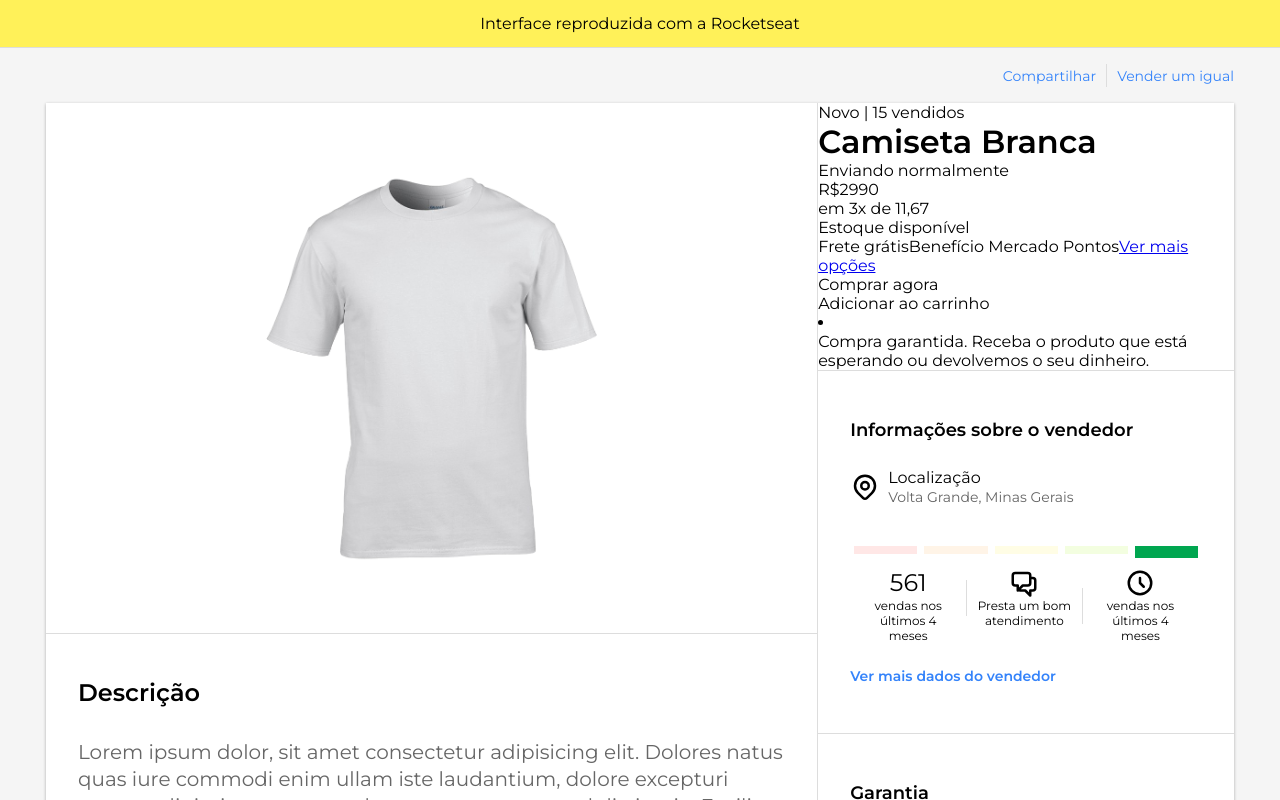
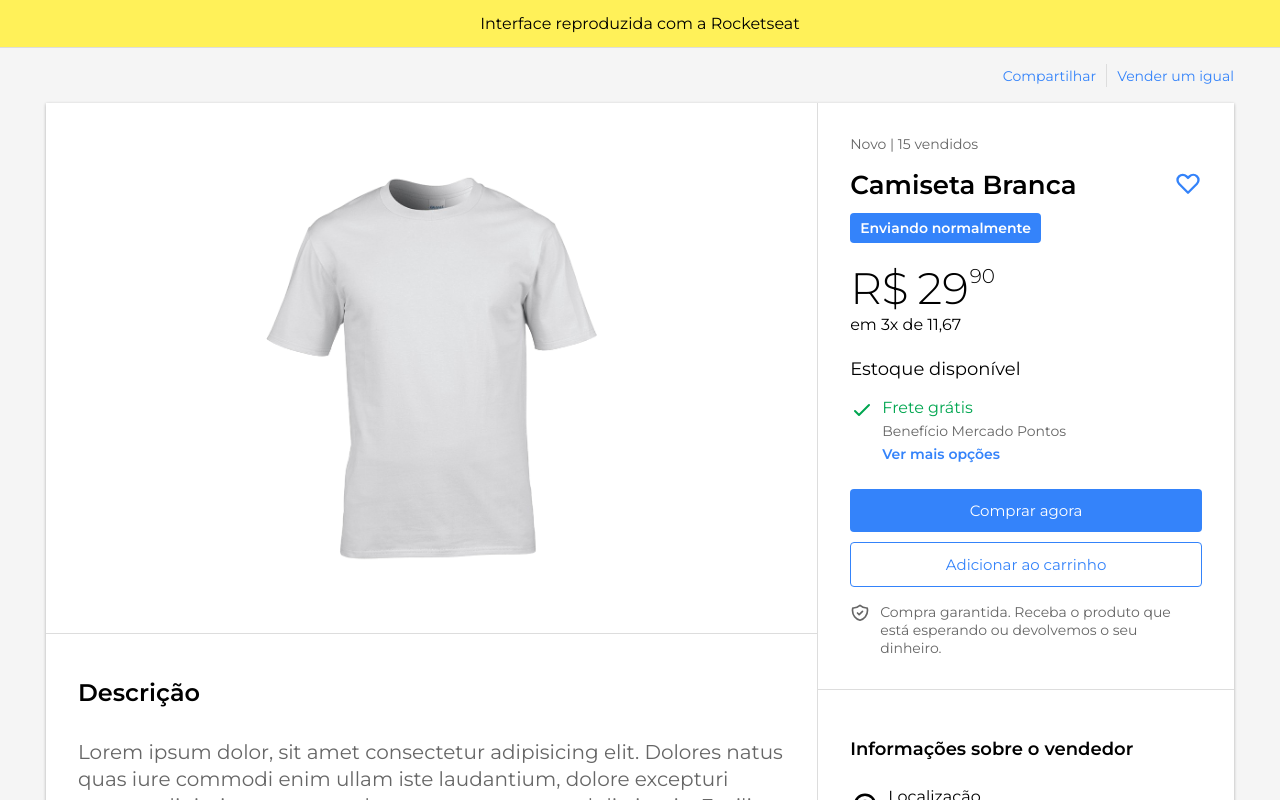
Before and after one commit to the-one-who-knoccks/UI-Clone-MercadoLivre, a React (Create React App) app: page / in a window 1280 px wide. Shown: the top 800 px of the page. Built offline with nearby package versions, Linux system fonts and the light colour scheme; the HTML template or start-up script is replaced by a standard one.

Commit message:
:art: Updated ProductAction component

```diff
--- a/src/components/ProductAction/styles.ts
+++ b/src/components/ProductAction/styles.ts
@@ -1,61 +1,169 @@
 import styled from 'styled-components';
 
+import {HiOutlineHeart, HiOutlineCheck, HiOutlineShieldCheck } from 'react-icons/hi';
+
 export const Container = styled.div`
-
+  padding: 32px;
+  display: flex;
+  flex-direction: column;
 `;
 
 export const Condition = styled.div`
+  font-size: 14px;
+  color: var(--color-gray);
+  margin-bottom: 16px;
 
 `;
 
 export const Row = styled.div`
+  display: flex;
+  justify-content: space-between;
 
+  > h1 {
+    width: 100%;
+    font-size: 26px;
+    font-weight: 600;
+  }
 `;
 
-export const HeartIcon = styled.div`
+export const HeartIcon = styled(HiOutlineHeart)`
+  width: 28px;
+  height: 28px;
+  color: var(--color-blue);
+  flex-shrink: 0;
+
+  margin-left: 16px;
+  cursor: pointer;
 
 `;
 
 export const DispatchTag = styled.div`
-
+  margin-top: 12px;
+  background: var(--color-blue);
+  color: var(--color-white);
+  padding: 6px 10px;
+  border-radius: 4px;
+  font-size: 14px;
+  font-weight: 600;
+  width: fit-content;
 `;
 
 export const PriceCard = styled.div`
-
+  margin-top: 18px;
+  display: flex;
+  flex-direction: column;
 `;
 
 export const PriceRow = styled.div`
+  display: flex;
+  align-items: flex-start;
+  font-size: 44px;
+  font-weight: 300;
 
+  .fractions {
+    margin-left: 8.8px;
+  }
+
+  .cents {
+    font-size: 20px;
+    padding-top: 3px;
+    margin-left: 1px;
+  }
 `;
 
 export const InstallmentsInfo = styled.div`
-
+  font-size: 16px;
 `;
 export const StockStatus = styled.div`
+  margin-top: 24px;
+  font-size: 18px;
 
 `;
 
 export const MethodCard = styled.div`
+  margin-top: 18px;
+  display: flex;
+
+  > div {
+    margin-left: 8px;
+    display: flex;
+    flex-direction: column;
+
+    .title {
+      color: var(--color-green);
+      font-size: 16px;
+    }
+    .details {
+      color: var(--color-gray);
+      margin-top: 5px;
+      font-size: 14px;
+    }
+
+    .more {
+      margin-top: 5px;
+      color: var(--color-blue);
+      text-decoration: none;
+      font-size: 14px;
+      font-weight: 600;
+    }
+
+  }
+`;
+
+export const CheckIcon = styled(HiOutlineCheck)`
+  width: 24px;
+  height: 24px;
+  color: var(--color-green);
+`;
+
+export const Actions = styled.div`
+  margin-top: 16px;
+  display: flex;
+  flex-direction: column;
 
 `;
 
-export const CheckIcon = styled.div`
+type ButtonProps = { solid?: boolean};
 
+export const Button = styled.button<ButtonProps>`
+  display: flex;
+  align-items: center;
+  justify-content: center;
+
+  font-size: 15px;
+  border-radius: 4px;
+  padding: 12px 10px;
+  margin-top: 10px;
+
+  color: ${(props) =>
+    props.solid ? "var(--color-white)" : "var(--color-blue)"};
+  background: ${(props) => (props.solid ? "var(--color-blue)" : "transparent")};
+  border: ${(props) => (props.solid ? "none" : "1px solid var(--color-blue)")};
+  cursor: pointer;
 `;
 
-export const Actions = styled.div`
+export const Benefits = styled.ul`
+  margin-top: 16px;
+  list-style: none;
+  display: flex;
+  flex-direction: column;
 
-`;
+  > li {
+    display: flex;
 
-export const Button = styled.div`
-
-`;
-
-export const Benefits = styled.div`
+    p {
+      margin-left: 10px;
+      color: var(--color-gray);
+      font-size: 14px;
+    }
+  }
 
 `;
 
 
-export const ShieldIcon = styled.div`
-
+export const ShieldIcon = styled(HiOutlineShieldCheck)`
+  width: 20px;
+  height: 20px;
+  color: var(--color-gray);
+  flex-shrink: 0;
 `;
```
